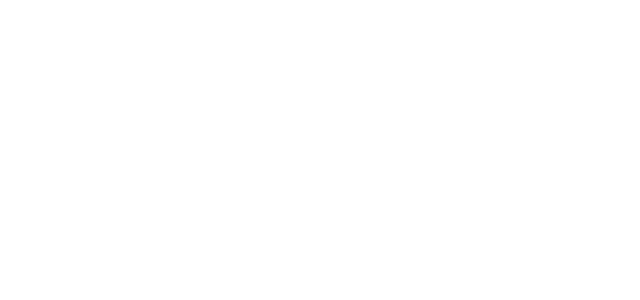
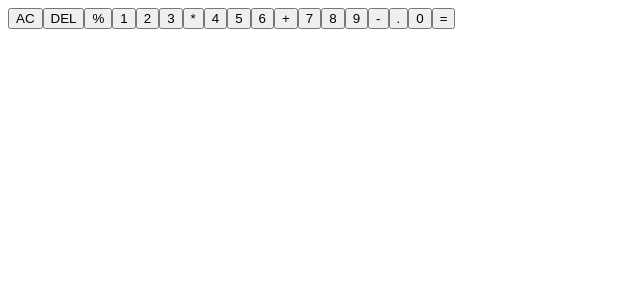
Before and after one commit to amwn1/ReactCalculator, a React (Create React App) app: page / in a window 1280 px wide. Shown: the top 300 px of the page, without its empty margins (0-640 px from the left). Built offline with nearby package versions, Linux system fonts and the light colour scheme.

Commit message:
This is the upsate  skeleton HTML

```diff
--- a/src/App.js
+++ b/src/App.js
@@ -2,6 +2,29 @@
 
 export default function App() {
   return (
-    <div className="calculator-grid"></div>
+    <div className="calculator-grid">
+      <div className='output'>
+        <div className='previous-operand'></div>
+        <div className='current-operand'></div>
+      </div>
+      <button className='span-two'>AC</button>
+      <button>DEL</button>
+      <button>%</button>
+      <button>1</button>
+      <button>2</button>
+      <button>3</button>
+      <button>*</button>
+      <button>4</button>
+      <button>5</button>
+      <button>6</button>
+      <button>+</button>
+      <button>7</button>
+      <button>8</button>
+      <button>9</button>
+      <button>-</button>
+      <button>.</button>
+      <button>0</button>
+      <button className='span-two'>=</button>
+    </div>
   )
 }
```
